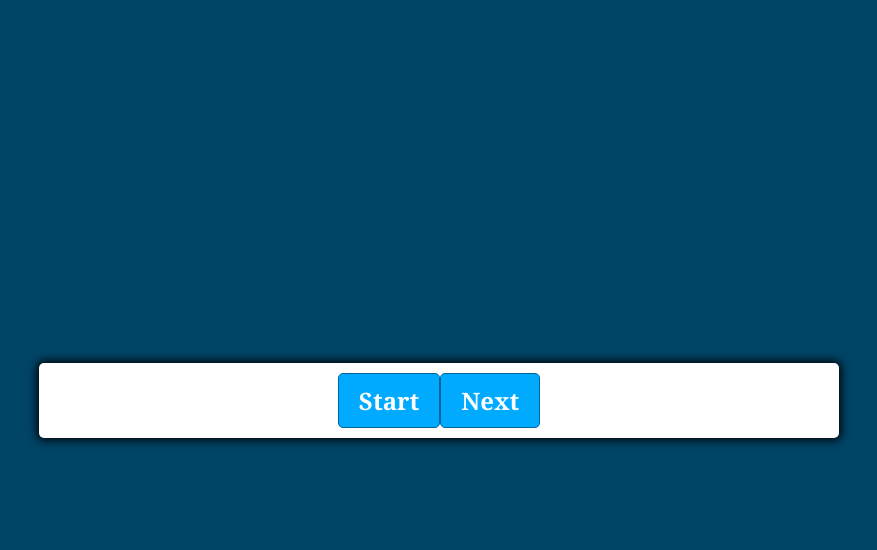
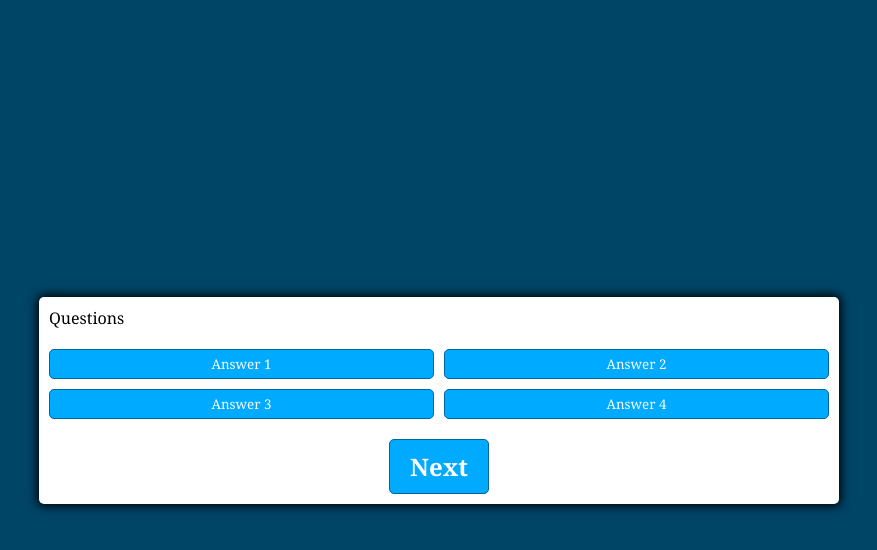
Before and after one commit to Floki-themad/Code-Quiz, a plain HTML site: page index.html in a window 1280 px wide. Both pictures are taken after a click on the button "Start". Shown: the whole page, without its empty margins (201-1078 px from the left). Drawn offline with Linux system fonts and the light colour scheme.

Commit message:
adding first functions to the quiz to invoke the start of the game and populate the first question

```diff
--- a/assets/script.js
+++ b/assets/script.js
@@ -0,0 +1,19 @@
+const startButton = document.getElementById('start-btn')
+const nextButton = document.getElementById('next-btn')
+const questionButton = document.getElementById('question-container')
+startButton.addEventListener('click', startGame)
+
+function startGame(){
+    startButton.classList.add('hide');
+    nextButton.classList.remove('hide');
+    questionButton.classList.remove('hide');
+}
+
+function setNextQuestion(){
+
+}
+
+function selectAnswer(){
+
+
+}
--- a/index.html
+++ b/index.html
@@ -9,10 +9,11 @@
     <title>Code Quiz</title>
 </head>
 <!-- Below is the setup for the quiz container box with 4 answer buttons -->
+
 <body>
     <div class="container">
         <div id="question-container" class="hide">
-            <div id="container">Questions</div>
+            <div id="question">Questions</div>
             <div id="answer-buttons" class="btn-grid">
                 <button class="btn">Answer 1</button>
                 <button class="btn">Answer 2</button>
@@ -23,10 +24,10 @@
         <!-- Below is the buttons for Start and Next -->
         <div class="controls">
             <button id="start-btn" class="start-btn btn">Start</button>
-            <button id="next-btn" class="next-btn btn">Next</button>
+            <button id="next-btn" class="next-btn btn hide">Next</button>
         </div>
     </div>
-    <script href="./assets/script.js"></script>
+    <script src="./assets/script.js"></script>
 </body>
 
 </html>
```
